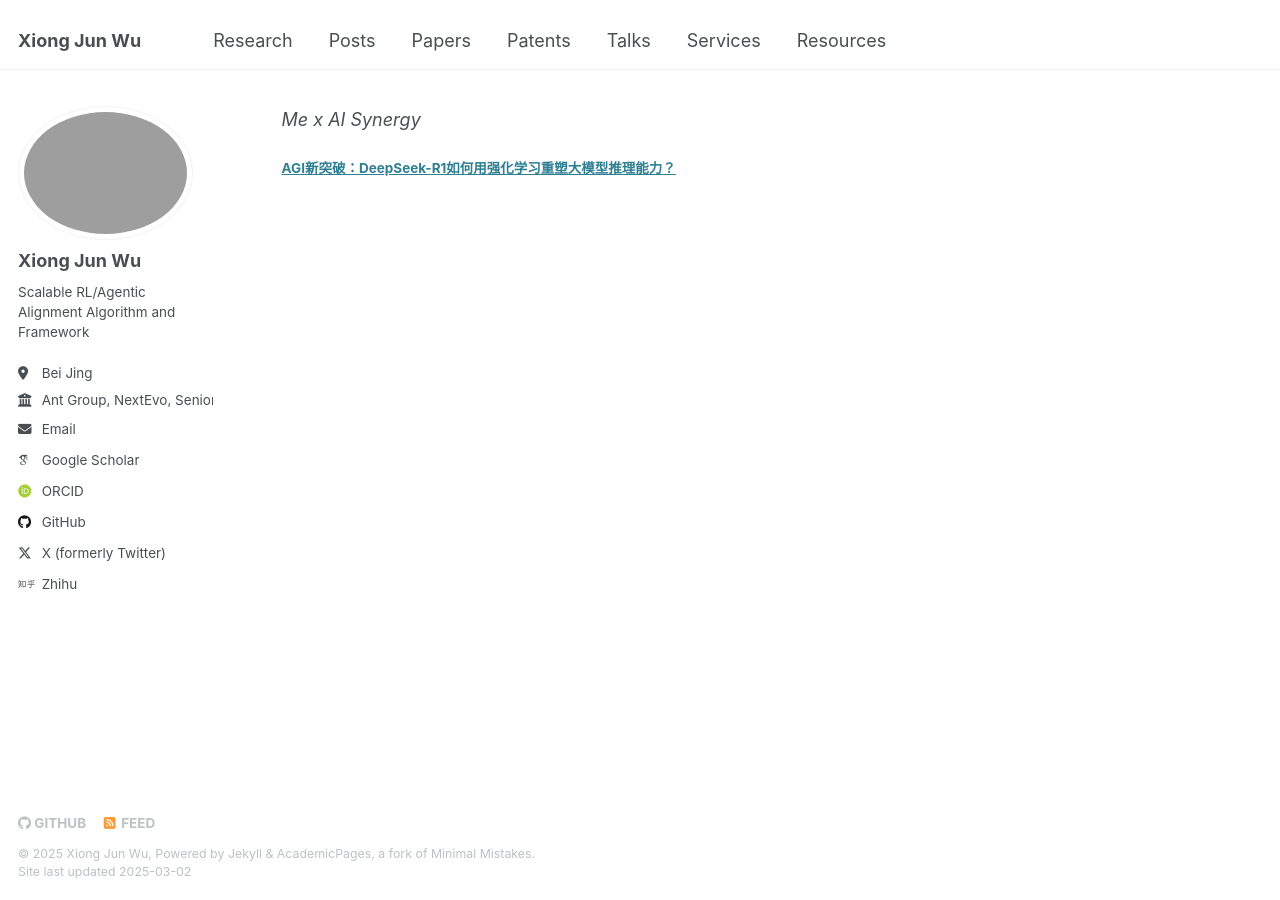
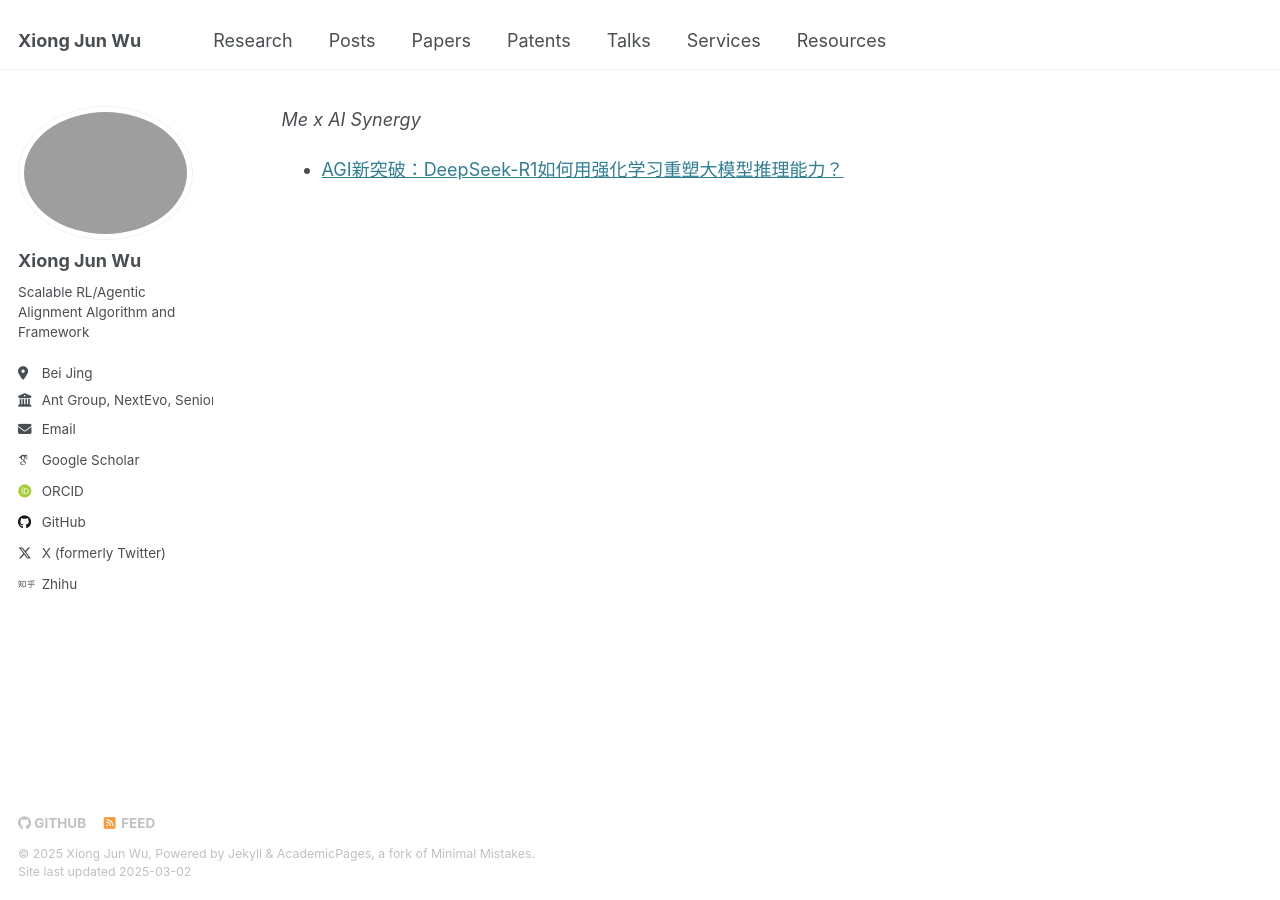
Before and after one commit to junwuxgi/junwuxgi.github.io, a Jekyll site: the page built from posts.md, in a window 1280 px wide. Built offline with Jekyll 4.4.1, drawn with Linux system fonts in a browser that asks for light colours; some web fonts are replaced; our own code applies the rules of GitHub Pages for plain Markdown files.

```diff
--- a/posts.md
+++ b/posts.md
@@ -1,3 +1,2 @@
 *Me x AI Synergy*
-
-##### [AGI新突破：DeepSeek-R1如何用强化学习重塑大模型推理能力？](https://zhuanlan.zhihu.com/p/25531144525)
+- [AGI新突破：DeepSeek-R1如何用强化学习重塑大模型推理能力？](https://zhuanlan.zhihu.com/p/25531144525)
```
